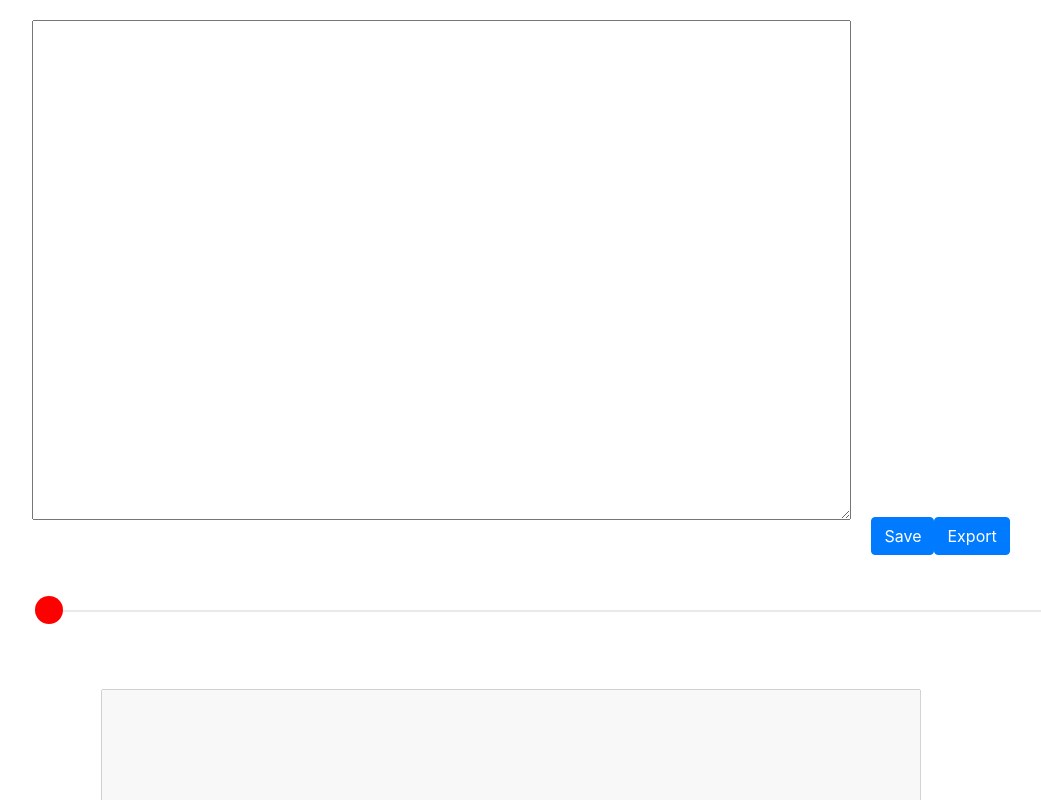
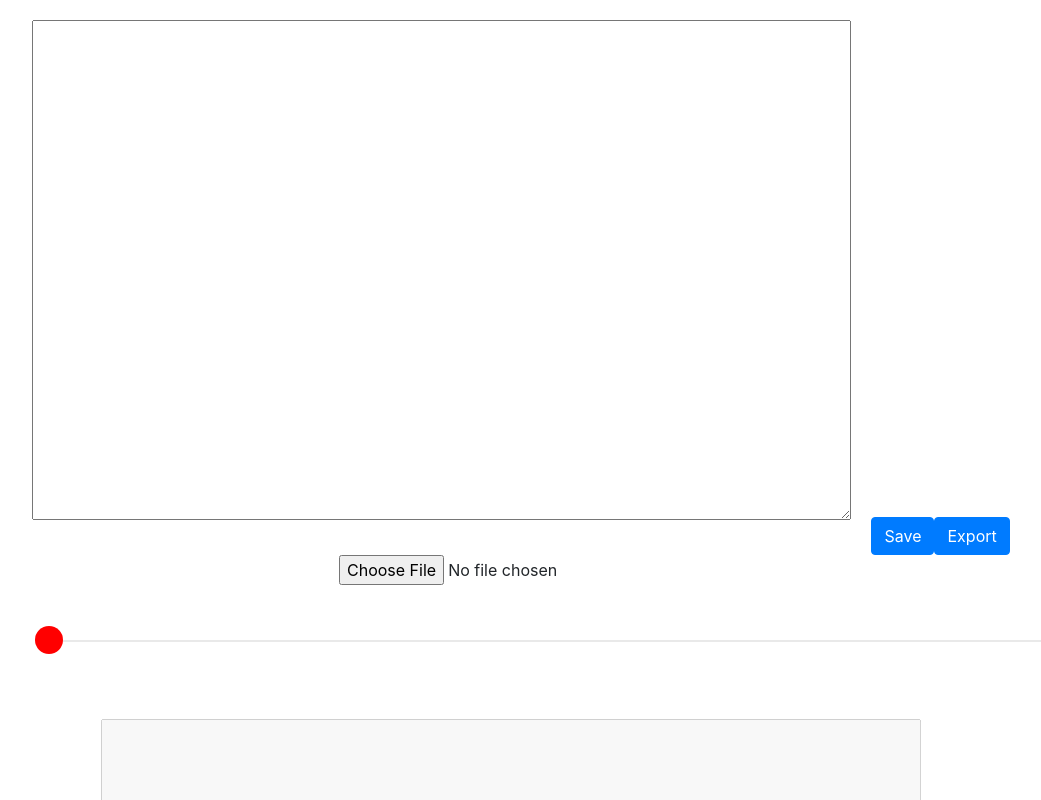
Before and after one commit to sumedhmohile/codeflow, a React (Create React App) app: page / in a window 1280 px wide. Shown: the top 800 px of the page, without its empty margins (1-1042 px from the left). Built offline with nearby package versions, Linux system fonts and the light colour scheme.

Commit message:
Added file import

```diff
--- a/src/components/Editor.js
+++ b/src/components/Editor.js
@@ -40,6 +40,7 @@ class Editor extends React.Component {
 
     handleSaveButtonClick() {
         const tag = prompt("Enter tag");
+        if (tag) {
             const position = this.state.textArray.length - 1;
             const newTags = {...this.state.sliderTags};
             newTags[position] = tag;
@@ -47,7 +48,8 @@ class Editor extends React.Component {
                 textArray: this.state.textArray,
                 currentPoint: this.state.currentPoint,
                 sliderTags: newTags
-        })
+            });
+        }
 
     }
 
@@ -59,9 +61,32 @@ class Editor extends React.Component {
         const file = new Blob([JSON.stringify(textData)], {type: "text/plain"});
         const element = document.createElement("a");
         element.href = URL.createObjectURL(file);
-        element.download = "myFile.txt";
+        element.download = "file.cflow";
         document.body.appendChild(element);
         element.click();
+    }
+
+    importFile(e) {
+        const file = e.target.files[0];
+        const context = this;
+        const reader = new FileReader();
+        reader.readAsText(file);
+
+        reader.onload = function() {
+            const resultJSON = JSON.parse(reader.result);
+            const textArray = resultJSON.text;
+
+            context.setState({
+                textArray: resultJSON.text,
+                sliderTags: resultJSON.checkPoints,
+                current: resultJSON.text[resultJSON.text.length - 1]
+            });
+
+        }
+        reader.onerror = function() {
+            console.error(reader.error);
+        }
+
     }
 
 
@@ -71,6 +96,8 @@ class Editor extends React.Component {
                 <textarea className="formControl editor" onKeyDown={this.handleKeyDown.bind(this)}></textarea>
                 <button className="btn btn-primary" onClick={this.handleSaveButtonClick.bind(this)}>Save</button>
                 <button className="btn btn-primary" onClick={this.exportFile.bind(this)}>Export</button>
+                <input type="file" onChange={this.importFile.bind(this)}></input>
+                {/* <button className="btn btn-primary" onClick={this.importFile.bind(this)}>Import</button> */}
                 <Slider className="slider"
                         min={0}
                         max={this.state.textArray.length}
```
Lines whose indentation alone changed are shown as unchanged.
